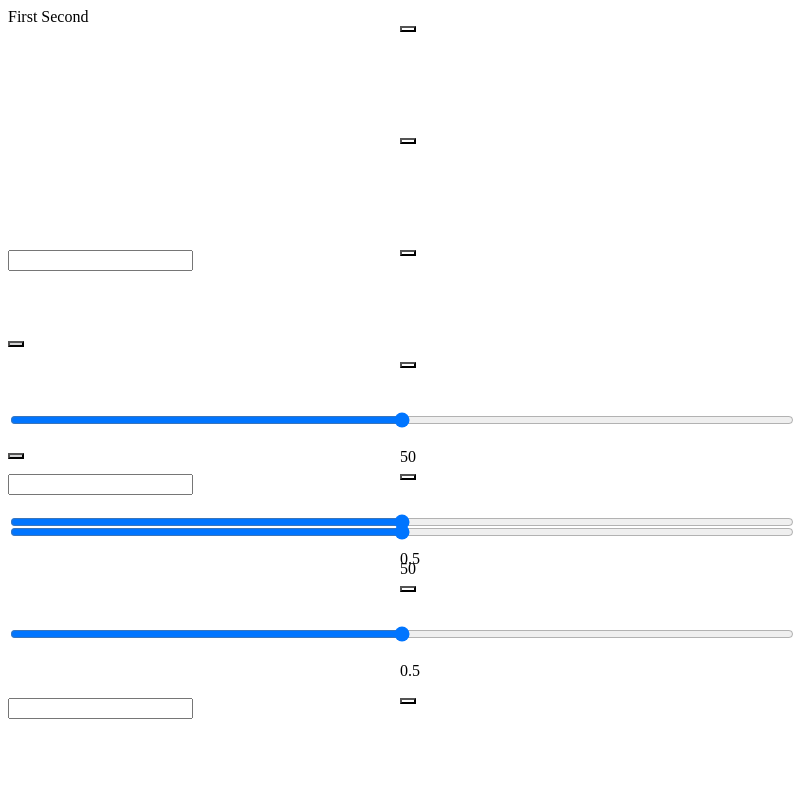
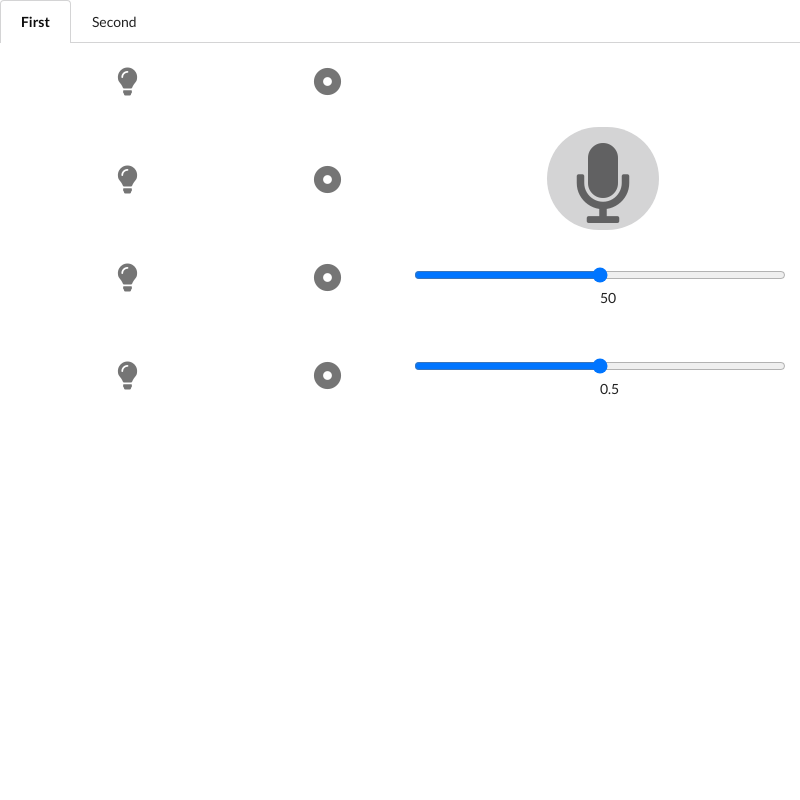
Before and after one commit to fku1127/led-record, an Electron app: page index.html in a window 800 px wide. Shown: the top 800 px of the page. Drawn offline with nearby package versions, Linux system fonts and the light colour scheme.

Commit message:
Add files via upload

```diff
--- a/index.html
+++ b/index.html
@@ -77,7 +77,7 @@
     </div>
 
   </body>
-  <link rel="stylesheet" type="text/css" href="semantic/dist/semantic.min.css">
+  <link rel="stylesheet" type="text/css" href="node_modules/semantic-ui/dist/semantic.min.css">
   <link rel="stylesheet" type="text/css" href="css/style.css">
   <script>
     // You can also require other files to run in this process
@@ -85,6 +85,6 @@
   </script>
   <script src="javascript/jquery.min.js"></script>
   <script src="http://ajax.googleapis.com/ajax/libs/jquery/1.7.1/jquery.min.js" type="text/javascript"></script>
-  <script src="semantic/dist/semantic.min.js"></script>
+  <script src="node_modules/semantic-ui/dist/semantic.min.js"></script>
   <script src="javascript/script.js"></script>
 </html>
```
